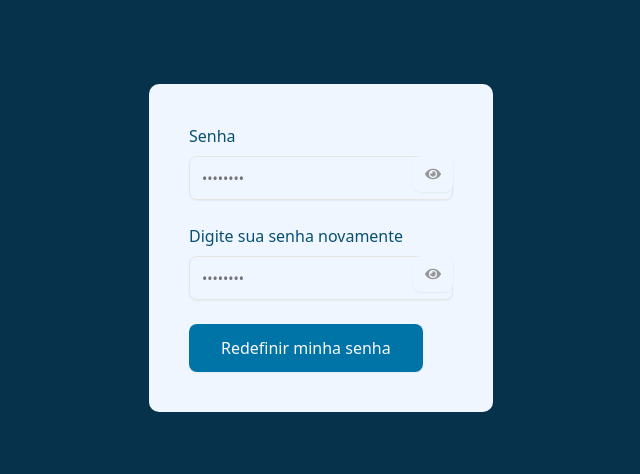
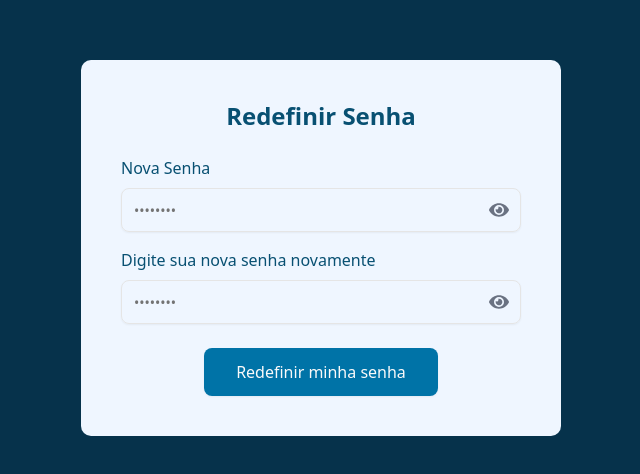
Before and after one commit to mdsreq-fga-unb/2025.1-T01-AdvogaAI, a Next.js app in the folder advogaai-front/: page /recover-password in a window 1280 px wide. Shown: the part 152-626 px from the top of the page, without its empty margins (319-959 px from the left). Built offline with nearby package versions, Linux system fonts and the light colour scheme.

Commit message:
fix: fix build error

```diff
--- a/advogaai-front/src/app/confirm-email/page.tsx
+++ b/advogaai-front/src/app/confirm-email/page.tsx
@@ -2,10 +2,10 @@
 
 import { Button } from '@/components/ui/button';
 import { useSearchParams, useRouter } from 'next/navigation';
-import { useEffect, useState } from 'react';
+import { Suspense, useEffect, useState } from 'react'; // Importa o Suspense
 import { confirmEmail } from '../../../services/email/confirm-email.service';
 
-export default function ConfirmEmail() {
+function ConfirmEmailContent() {
   const router = useRouter();
   const searchParams = useSearchParams();
   const [isConfirmingEmail, setIsConfirmingEmail] = useState<boolean>(true);
@@ -19,11 +19,13 @@ export default function ConfirmEmail() {
       if (response.statusCode === 200) {
         setMessage(response.message);
       } else {
-        setMessage('Um erro desconhecido ocorreu!');
+        setMessage(
+          response.message || 'Ocorreu um erro ao validar seu e-mail.',
+        );
       }
     } catch (error) {
       console.error(error);
-      setMessage('Um erro desconhecido ocorreu!');
+      setMessage('Ocorreu um erro. Verifique o console para mais detalhes.');
     } finally {
       setIsConfirmingEmail(false);
     }
@@ -35,25 +37,26 @@ export default function ConfirmEmail() {
     if (token) {
       void handleConfirmEmail(token);
     } else {
-      setMessage('Um erro desconhecido ocorreu!');
+      setMessage('Token de confirmação não encontrado na URL.');
       setIsConfirmingEmail(false);
     }
+    // Adicionamos router à dependência se ele for usado dentro do useEffect
   }, [searchParams]);
+
   return (
     <div className="bg-blue-charcoal-950 h-screen w-screen flex justify-center items-center">
-      <div className="bg-blue-50 w-[500px] h-[250px] rounded-lg gap-8 flex flex-col justify-center items-center">
+      <div className="bg-blue-50 w-[500px] h-[250px] rounded-lg gap-8 flex flex-col justify-center items-center p-6 text-center">
         <div className="flex justify-center items-center">
           <h1 className="text-lg font-bold text-blue-charcoal-900">
             {message}
           </h1>
         </div>
         {isConfirmingEmail && (
-          <div className="h-10 w-10 rounded-full border-6 border-gray-300 border-l-blue-600 animate-spin"></div>
+          <div className="h-10 w-10 rounded-full border-4 border-gray-300 border-l-blue-600 animate-spin"></div>
         )}
-
         <Button
           disabled={isConfirmingEmail}
-          className="bg-blue-charcoal-900 px-7 py-5 text-base duration-300 hover:bg-blue-charcoal-800 cursor-pointer"
+          className="bg-blue-charcoal-900 px-7 py-5 text-base duration-300 hover:bg-blue-charcoal-800 cursor-pointer disabled:bg-gray-500 disabled:cursor-not-allowed"
           onClick={() => router.push('/login')}
         >
           Ir para tela de login
@@ -62,3 +65,20 @@ export default function ConfirmEmail() {
     </div>
   );
 }
+
+// Componente da página que usa Suspense para aguardar o componente acima
+export default function ConfirmEmailPage() {
+  // O Suspense fornece uma UI de fallback enquanto o ConfirmEmailContent,
+  // que depende do `useSearchParams`, está "suspenso" (aguardando para rodar no cliente).
+  return (
+    <Suspense
+      fallback={
+        <div className="bg-blue-charcoal-950 h-screen w-screen flex justify-center items-center">
+          <div className="h-10 w-10 rounded-full border-4 border-gray-300 border-l-blue-600 animate-spin"></div>
+        </div>
+      }
+    >
+      <ConfirmEmailContent />
+    </Suspense>
+  );
+}
--- a/advogaai-front/src/app/recover-password/page.tsx
+++ b/advogaai-front/src/app/recover-password/page.tsx
@@ -12,13 +12,13 @@ import {
 import { Input } from '@/components/ui/input';
 import { zodResolver } from '@hookform/resolvers/zod';
 import { useSearchParams, useRouter } from 'next/navigation';
-import { useEffect, useState } from 'react';
+import { Suspense, useEffect, useState } from 'react'; // Importa o Suspense
 import { useForm } from 'react-hook-form';
 import { FaEye, FaEyeSlash } from 'react-icons/fa';
 import { z } from 'zod';
 import { recoverPassword } from '../../../services/email/recover-password.service';
 
-export default function ConfirmEmail() {
+function RecoverPasswordForm() {
   const router = useRouter();
   const searchParams = useSearchParams();
   const [token, setToken] = useState<string>('');
@@ -40,11 +40,7 @@ export default function ConfirmEmail() {
         }),
       confirmPassword: z
         .string()
-        .min(8, { message: 'A senha deve ter ao menos 8 caracteres' })
-        .regex(/^(?=.*[A-Z])(?=.*\d)(?=.*[@$!%*?&]).+$/, {
-          message:
-            'A senha deve conter pelo menos uma letra maiúscula, um número e um símbolo',
-        }),
+        .min(8, { message: 'A senha deve ter ao menos 8 caracteres' }),
     })
     .refine((data) => data.password === data.confirmPassword, {
       path: ['confirmPassword'],
@@ -60,6 +56,12 @@ export default function ConfirmEmail() {
   });
 
   async function onSubmit(data: z.infer<typeof FormSchema>) {
+    if (!token) {
+      setMessage(
+        'Token de recuperação não encontrado. Por favor, solicite um novo link.',
+      );
+      return;
+    }
     try {
       setIsLoadingPasswordChange(true);
       const response = await recoverPassword(
@@ -71,38 +73,38 @@ export default function ConfirmEmail() {
         router.push('/login');
         return;
       } else {
-        setMessage('Um erro desconhecido ocorreu!');
+        setMessage(response.message || 'Um erro desconhecido ocorreu!');
       }
     } catch (error) {
       console.error(error);
+      setMessage('Ocorreu um erro ao tentar redefinir a senha.');
     } finally {
       setIsLoadingPasswordChange(false);
     }
   }
 
   useEffect(() => {
-    const urltoken = searchParams.get('token');
-    setToken(urltoken ?? '');
+    const urlToken = searchParams.get('token');
+    setToken(urlToken ?? '');
   }, [searchParams]);
+
   return (
     <div className="bg-blue-charcoal-950 h-screen w-screen flex justify-center items-center">
       <div className="bg-blue-50 w-fit h-fit p-10 rounded-lg gap-8 flex flex-col justify-center items-center">
-        <div className="flex justify-center items-center">
         <Form {...form}>
           <form
-              onSubmit={(e) => {
-                e.preventDefault();
-                void form.handleSubmit(onSubmit)(e);
-              }}
-              className="w-full space-y-6 text-blue-charcoal-900 flex flex-col"
+            // eslint-disable-next-line @typescript-eslint/no-misused-promises
+            onSubmit={form.handleSubmit(onSubmit)} // Maneira simplificada de usar react-hook-form
+            className="w-[400px] space-y-6 text-blue-charcoal-900 flex flex-col"
           >
-              <div className="flex flex-col gap-6">
+            <h1 className="text-2xl font-bold text-center">Redefinir Senha</h1>
+            <div className="flex flex-col gap-4">
               <FormField
                 control={form.control}
                 name="password"
                 render={({ field }) => (
                   <FormItem>
-                      <FormLabel className="text-base">Senha</FormLabel>
+                    <FormLabel className="text-base">Nova Senha</FormLabel>
                     <FormControl>
                       <div className="relative">
                         <Input
@@ -111,13 +113,13 @@ export default function ConfirmEmail() {
                           placeholder="••••••••"
                           {...field}
                         />
-                          <Button
+                        <button // Usar <button> é semanticamente melhor
                           type="button"
                           onClick={() => setIsPasswordVisible((v) => !v)}
-                            className="absolute inset-y-0 right-0 flex items-center pr-3 text-xl text-alabaster-400 bg-blue-50 cursor-pointer"
+                          className="absolute inset-y-0 right-0 flex items-center bg-transparent border-none px-3 text-xl text-gray-500 cursor-pointer"
                         >
                           {isPasswordVisible ? <FaEyeSlash /> : <FaEye />}
-                          </Button>
+                        </button>
                       </div>
                     </FormControl>
                     <FormMessage />
@@ -131,31 +133,27 @@ export default function ConfirmEmail() {
                 render={({ field }) => (
                   <FormItem>
                     <FormLabel className="text-base">
-                        Digite sua senha novamente
+                      Digite sua nova senha novamente
                     </FormLabel>
                     <FormControl>
                       <div className="relative">
                         <Input
                           className="h-11 pr-12"
-                            type={
-                              isConfirmPasswordVisible ? 'text' : 'password'
-                            }
+                          type={isConfirmPasswordVisible ? 'text' : 'password'}
                           placeholder="••••••••"
                           {...field}
                         />
-                          <Button
+                        <button
                           type="button"
-                            onClick={() =>
-                              setIsConfirmPasswordVisible((v) => !v)
-                            }
-                            className="absolute inset-y-0 right-0 flex items-center pr-3 text-xl text-alabaster-400 bg-blue-50 hover:text-alabaster-300 cursor-pointer"
+                          onClick={() => setIsConfirmPasswordVisible((v) => !v)}
+                          className="absolute inset-y-0 right-0 flex items-center bg-transparent border-none px-3 text-xl text-gray-500 cursor-pointer"
                         >
                           {isConfirmPasswordVisible ? (
                             <FaEyeSlash />
                           ) : (
                             <FaEye />
                           )}
-                          </Button>
+                        </button>
                       </div>
                     </FormControl>
                     <FormMessage />
@@ -163,10 +161,11 @@ export default function ConfirmEmail() {
                 )}
               />
             </div>
-              {message && <p className="text-red-700">{message}</p>}
+            {message && <p className="text-red-600 text-center">{message}</p>}
             <Button
-                className="bg-blue-charcoal-700 py-6 px-8 self-start text-base duration-300 hover:bg-blue-charcoal-600 cursor-pointer flex items-center justify-center"
+              className="bg-blue-charcoal-700 py-6 px-8 self-center text-base duration-300 hover:bg-blue-charcoal-600 cursor-pointer flex items-center justify-center min-w-[220px]"
               type="submit"
+              disabled={isLoadingPasswordChange}
             >
               {isLoadingPasswordChange ? (
                 <div className="border-4 h-5 w-5 border-t-transparent border-white rounded-full animate-spin" />
@@ -178,6 +177,22 @@ export default function ConfirmEmail() {
         </Form>
       </div>
     </div>
-    </div>
   );
 }
+
+// Componente da página que usa Suspense para aguardar o formulário
+export default function RecoverPasswordPage() {
+  return (
+    <Suspense
+      fallback={
+        // Fallback que ocupa a tela inteira com um spinner centralizado
+        <div className="bg-blue-charcoal-950 h-screen w-screen flex justify-center items-center">
+          <div className="h-12 w-12 rounded-full border-4 border-gray-400 border-l-blue-500 animate-spin"></div>
+          <span className="sr-only">Carregando...</span>
+        </div>
+      }
+    >
+      <RecoverPasswordForm />
+    </Suspense>
+  );
+}
--- a/advogaai-front/src/app/send-recover-password/page.tsx
+++ b/advogaai-front/src/app/send-recover-password/page.tsx
@@ -88,7 +88,7 @@ export default function RecoverPassword() {
                 {isLoadingRecover ? (
                   <div className="border-4 h-5 w-5 border-t-transparent border-white rounded-full animate-spin" />
                 ) : (
-                  'Entrar'
+                  'Recuperar senha'
                 )}
               </Button>
             </form>
```
Lines whose indentation alone changed are shown as unchanged.
